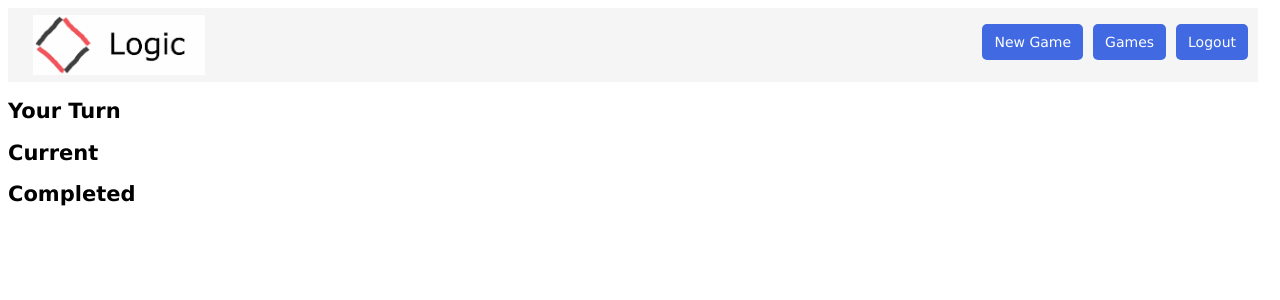
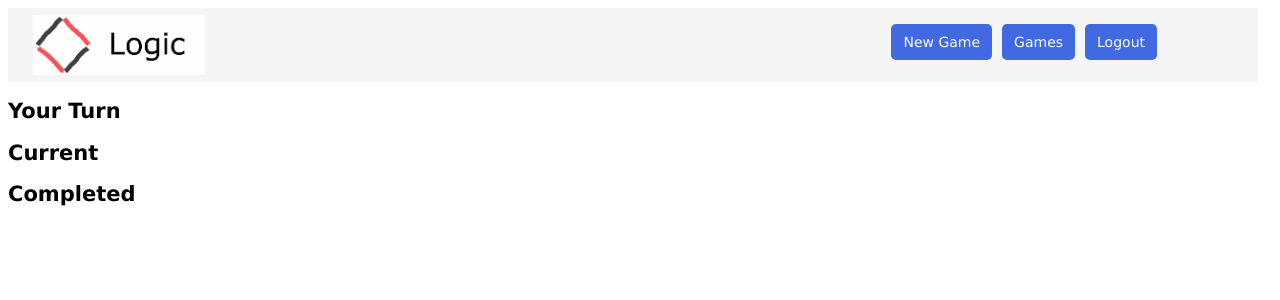
Before and after one commit to danielchiu/logic, a Flask app: page /games in a window 1280 px wide. Shown: the top 300 px of the page. Run offline with Flask 2, Linux system fonts and the light colour scheme; the visitor is signed in with stand-in values (Sample User, id 1); data comes from the database, SQL or seed files in the repository; data that the repository does not hold is empty; some libraries are stand-ins or nearby versions.

Commit message:
navbar adjusted to align with in-game log

```diff
--- a/app/static/style.css
+++ b/app/static/style.css
@@ -22,6 +22,7 @@ img {
     list-style-type: none;
     margin: 0;
     margin-top: 16px;
+    margin-right: 91px;
     padding: 0;
     overflow: hidden;
 }
```
